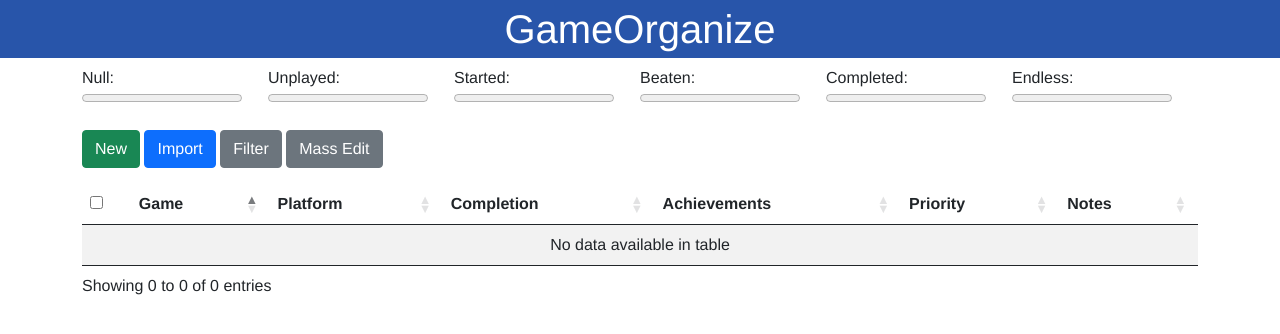
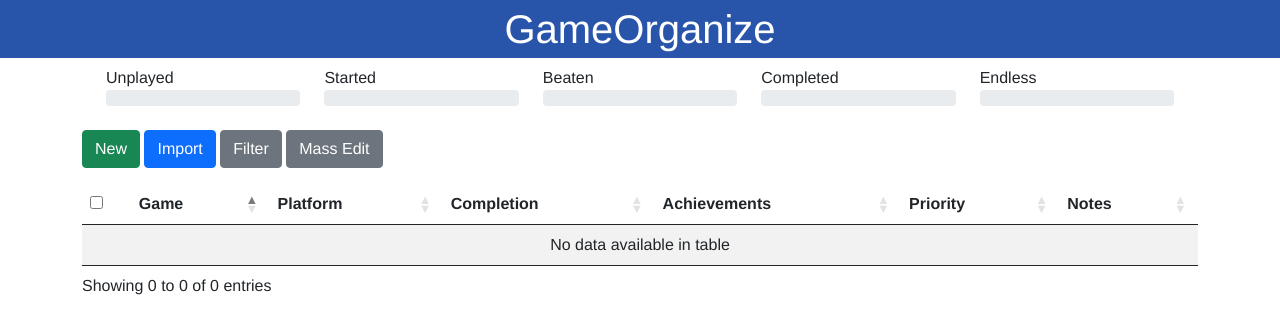
Before and after one commit to willdobbies/gameorganize, a Flask app: page / in a window 1280 px wide. Shown: the top 334 px of the page. Run offline with Flask 3, Linux system fonts and the light colour scheme; data that the repository does not hold is empty; some libraries are stand-ins or nearby versions.

Commit message:
Improved completion stats styling & navigation

```diff
--- a/src/gameorganize/app.py
+++ b/src/gameorganize/app.py
@@ -186,22 +186,23 @@ def game_import():
   )
 
 def get_stats(games):
-  perc = {}
+  stats = {}
 
   total = len([game for game in games])
 
   for comp in Completion:
+    if(comp is Completion.Null):
+      continue
+
     filtered_games = [game for game in games if game.completion == comp]
 
     if(total == 0):
-      perc[comp]=0
+      stats[comp]=0
       continue
 
-    perc[comp] = len(filtered_games) / total
+    stats[comp] = (len(filtered_games) / total)*100
 
-  return {
-    "perc":perc
-  }
+  return stats
 
 @app.route("/massedit", methods=['POST'])
 def mass_edit():
--- a/src/gameorganize/templates/list/detail.html
+++ b/src/gameorganize/templates/list/detail.html
@@ -39,7 +39,7 @@
         </td>
         <td>
             <div class="badge badge-{{ game.completion.name.lower() }}">
-                <a class="plainlink" href="{{ url_for('all_games', completion=game.completion.name) }}">{{ game.completion.name }}</a>
+                <a class="plainlink" href="{{ url_for('all_games', completion=game.completion.value) }}">{{ game.completion.name }}</a>
             </div>
         </td>
         <td>
@@ -50,20 +50,39 @@
                     🏆
                 </div>
             {% else %}
-            N/A
             {% endif %}
         </td>
         <td>
-            <a class="plainlink" href="{{ url_for('all_games', priority=game.priority.name) }}">{{ game.priority.name }}</a>
+            <a class="plainlink" href="{{ url_for('all_games', priority=game.priority.value) }}">{{ game.priority.name }}</a>
         </td>
         <td>
-            {{ game.notes }}
+            {% if game.notes %}
+                <button type="button" class="btn btn-sm btn-secondary" data-toggle="modal" data-target="#notesModal">View</button>
+                <!--input type="button" class="btn btn-secondary" id="notesButton" data-name="{{game.name}}" data-toggle="modal" data-target="#notesModal" value="View"/-->
+            {% endif %}
         </td>
     </tr>
     {% endfor %}
 </tbody>
 </table>
 </form>
+
+<div class="modal" id="notesModal" tabindex="-1" role="dialog" aria-labelledby="exampleModalLabel" aria-hidden="true">
+  <div class="modal-dialog" role="document">
+    <div class="modal-content">
+      <div class="modal-header">
+        <h5 class="modal-title" id="exampleModalLabel">Notes</h5>
+      </div>
+      <div class="modal-body">
+        <div id="modalNotes"></div>
+      </div>
+      <div class="modal-footer">
+        <button type="button" class="btn btn-secondary" data-dismiss="modal">Close</button>
+      </div>
+    </div>
+  </div>
+</div>
+
 {%endblock%}
 
 {% block scripts %}
@@ -99,5 +118,24 @@
             });
         }
     });
+
+    $(document).on('show.bs.modal','#notesModal', function () {
+        alert('hi');
+    })
+
+    $(document).ready(
+        console.log($("#notesModal"))
+    )
+
+    $("#notesModal").on('show.bs.modal', function (event) {
+        alert('hi')
+        /*var button = $(event.relatedTarget) // Button that triggered the modal
+        var name = button.data('name')
+        alert(name)
+        //var notes = button.data('notes')
+        var modal = $(this)
+        modal.find('.modal-title').text(name + ' Notes')
+        //modal.find('.modalNotes').val(notes)*/
+    });
   </script>
 {% endblock %}
--- a/src/gameorganize/templates/list/stats.html
+++ b/src/gameorganize/templates/list/stats.html
@@ -1,12 +1,35 @@
-<!--button data-toggle="collapse" data-target="#stats" class="btn btn-warning">Stats</button>
-<div id="stats" class="collapse container"-->
 <div id="stats" class="container">
+<div class="container">
     <div class="row">
-        {% for perc in stats["perc"] %}
-            <div class="col-sm container">
-                <div class="row">{{perc.name}}:</div>
-                <progress class="row" id="comp_perc" max="1.0" value="{{ stats['perc'][perc] }}"></progress>
+    {% for completion in stats %}
+        {% if completion == Completion.Unplayed %}
+            {% set color = 'primary' %}
+        {% elif completion == Completion.Started %}
+            {% set color = 'danger' %}
+        {% elif completion == Completion.Beaten %}
+            {% set color = 'success' %}
+        {% elif completion == Completion.Completed %}
+            {% set color = 'warning' %}
+        {% elif completion == Completion.Endless %}
+            {% set color = 'secondary' %}
+        {% else %}
+            {% set color = 'secondary' %}
+        {% endif %}
+
+        <div class="col-sm">
+            <a class="plainlink" href="{{url_for('all_games', completion=completion.value)}}">{{completion.name}}</a>
+            <div class="progress">
+                <div
+                    class="progress-bar bg-{{color}}"
+                    role="progressbar"
+                    style="width: {{stats[completion]}}%"
+                    aria-valuenow="{{stats[completion]}}"
+                    aria-valuemin="0"
+                    aria-valuemax="100">
+                </div>
             </div>
-        {% endfor %}
+        </div>
+    {% endfor %}
     </div>
 </div>
+</div>
```
